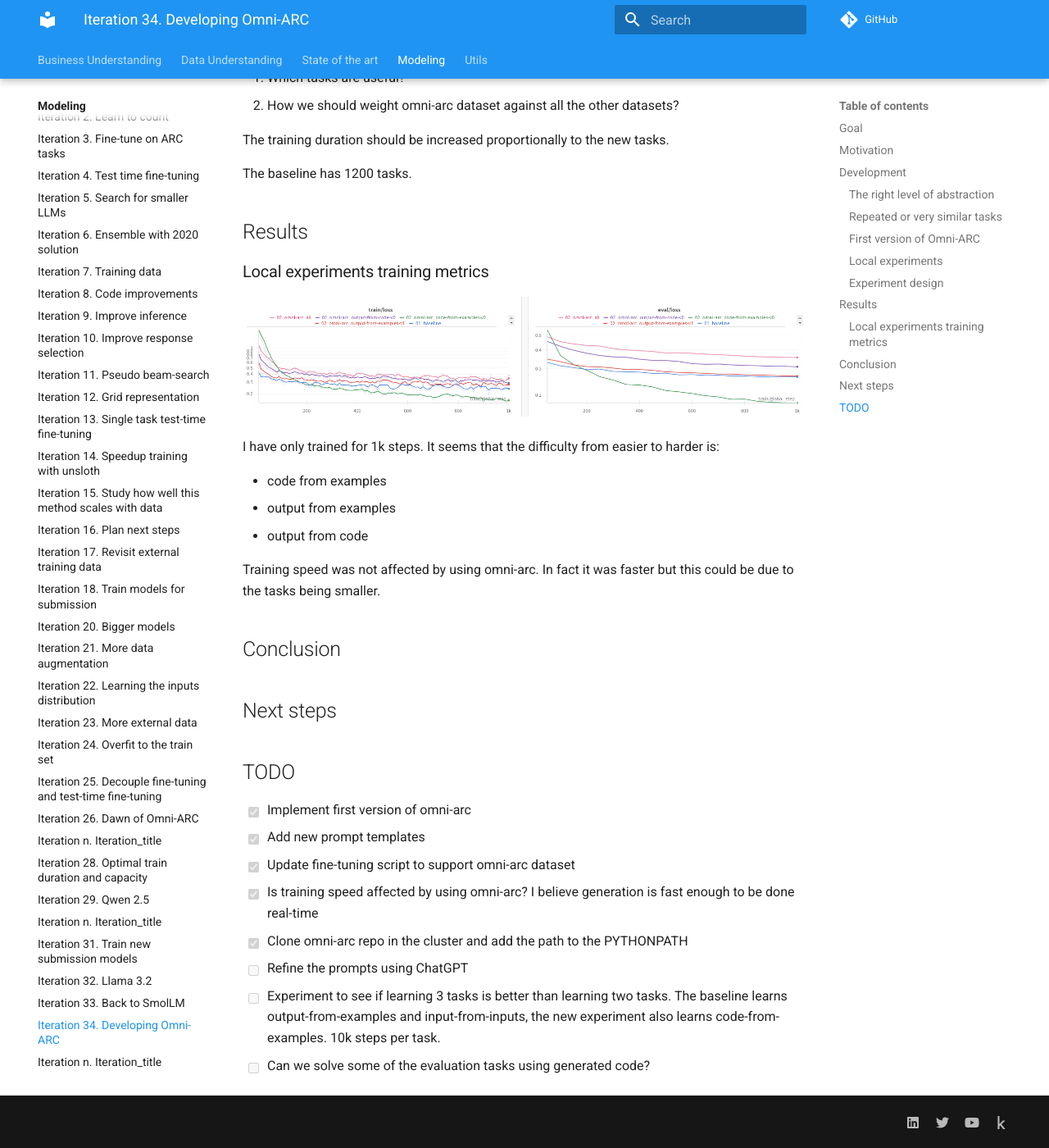
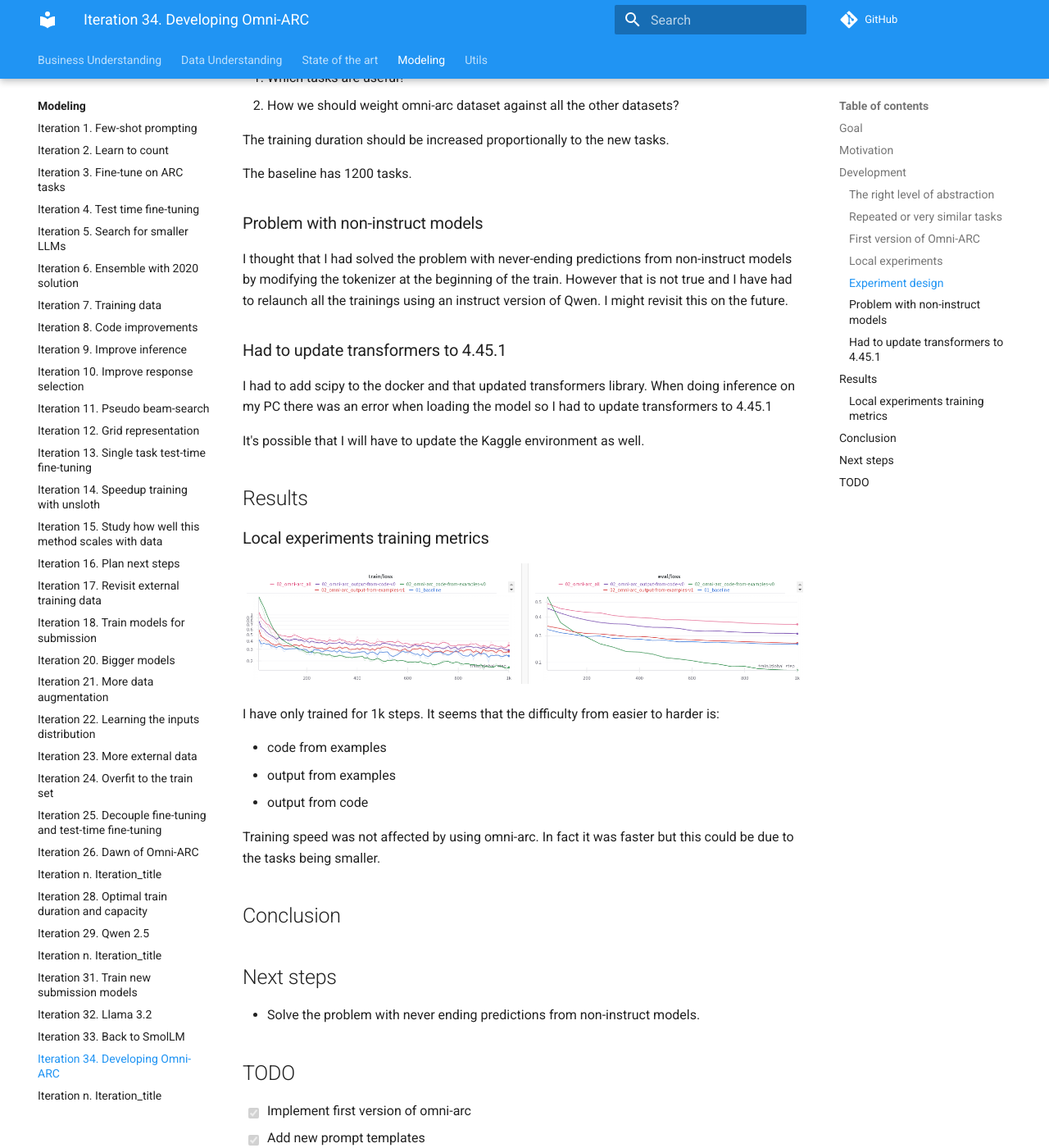
Before and after one commit to zhengjunyao-work/arc24, an MkDocs documentation site: the page built from docs/modeling/Iteration_34_developing_omni_arc.md, in a window 1280 px wide and 1400 px high, scrolled down 1217 px. Shown: the whole window at 82% size. Built offline with MkDocs 1.6.1 and Material for MkDocs 9.7.7, drawn with Linux system fonts in a browser that asks for light colours; comment, search, counter and statistics services are not loaded.

Commit message:
updated documentation

```diff
--- a/docs/modeling/Iteration_34_developing_omni_arc.md
+++ b/docs/modeling/Iteration_34_developing_omni_arc.md
@@ -143,6 +143,19 @@
 
 The baseline has 1200 tasks.
 
+### Problem with non-instruct models
+
+I thought that I had solved the problem with never-ending predictions from non-instruct models
+by modifying the tokenizer at the beginning of the train. However that is not true and I have had
+to relaunch all the trainings using an instruct version of Qwen. I might revisit this on the future.
+
+### Had to update transformers to 4.45.1
+
+I had to add scipy to the docker and that updated transformers library. When doing inference on my PC
+there was an error when loading the model so I had to update transformers to 4.45.1
+
+It's possible that I will have to update the Kaggle environment as well.
+
 ## Results
 
 ### Local experiments training metrics
@@ -161,6 +174,8 @@
 
 ## Next steps
 
+- Solve the problem with never ending predictions from non-instruct models.
+
 ## TODO
 
 - [x] Implement first version of omni-arc
```
